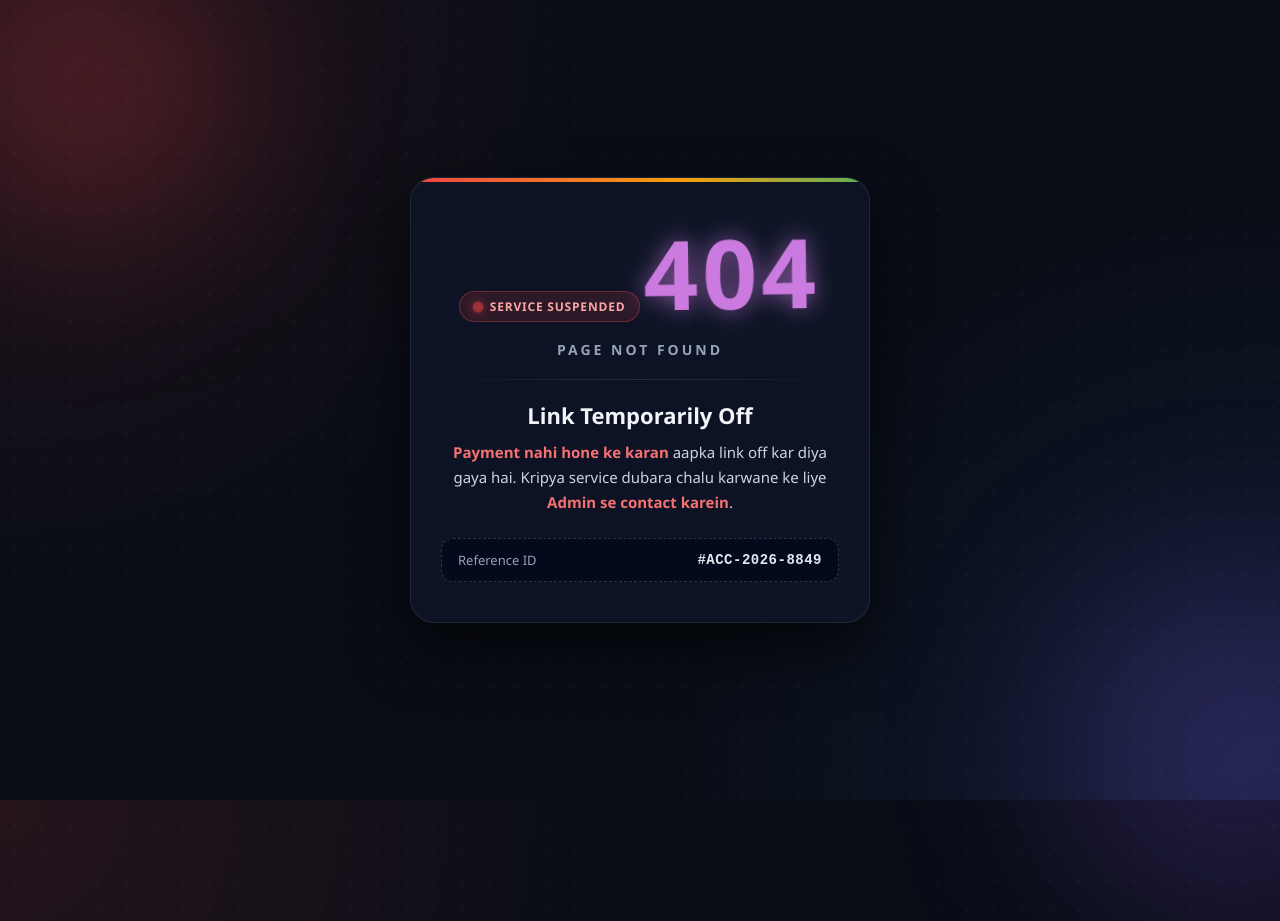
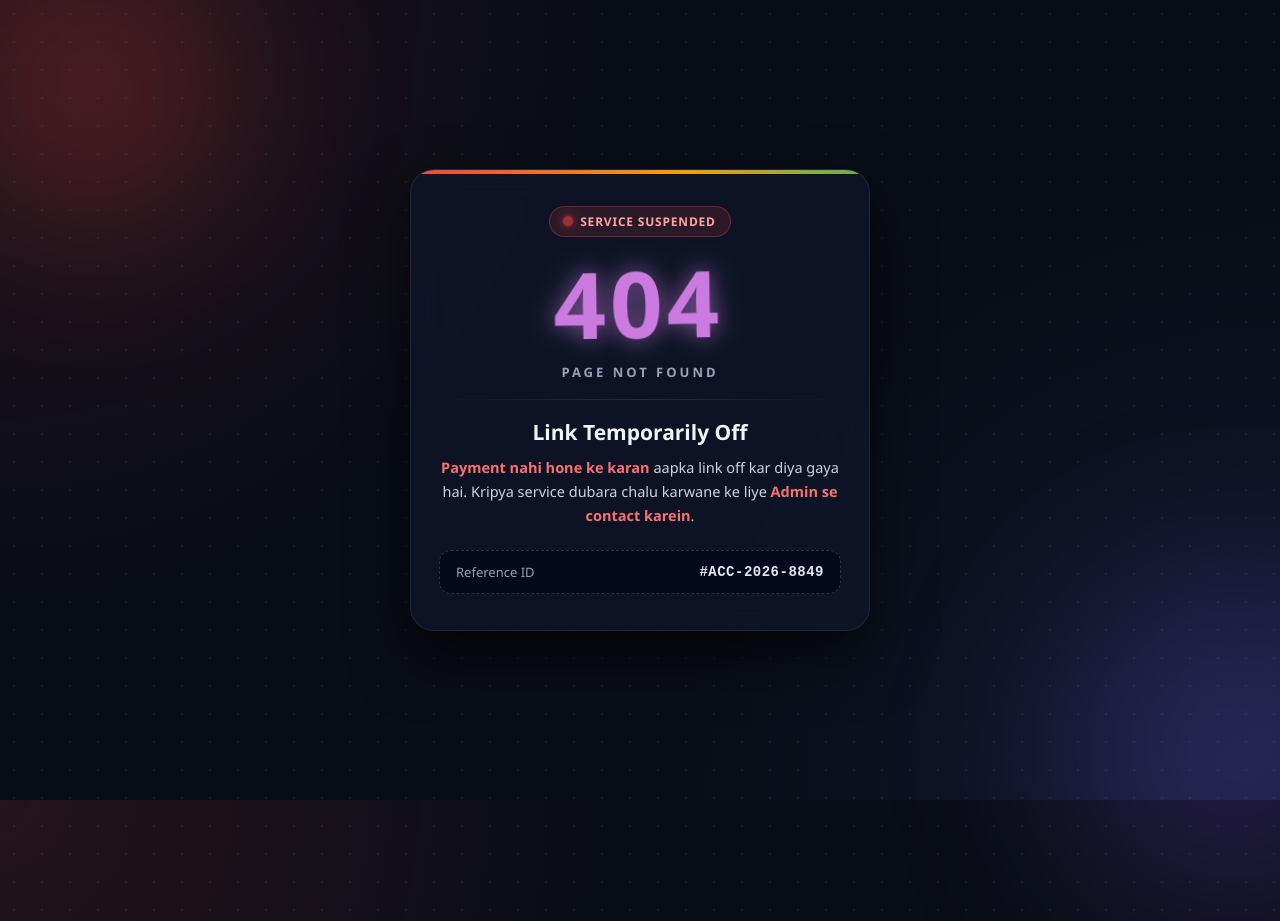
Before and after one commit to nnot3920-commits/Jpg9352634967, a plain HTML site: page index.html in a window 1280 px wide. Shown: the top 921 px of the page. Drawn offline with Linux system fonts and the light colour scheme.

Commit message:
Update index.html

```diff
--- a/index.html
+++ b/index.html
@@ -72,16 +72,13 @@
       -webkit-backdrop-filter: blur(18px);
       border: 1px solid rgba(255, 255, 255, 0.08);
       border-radius: 24px;
-      padding: 40px 30px;
+      padding: 36px 28px;
       text-align: center;
       box-shadow: 0 25px 60px rgba(0, 0, 0, 0.65);
       overflow: hidden;
-      transition: transform 0.3s ease, box-shadow 0.3s ease;
-    }
-
-    .card:hover {
-      transform: translateY(-4px);
-      box-shadow: 0 30px 70px rgba(0, 0, 0, 0.75);
+      display: flex;
+      flex-direction: column;
+      align-items: center;
     }
 
     /* Top Shimmer Accent Bar */
@@ -106,6 +103,7 @@
     .badge {
       display: inline-flex;
       align-items: center;
+      justify-content: center;
       gap: 8px;
       background: rgba(239, 68, 68, 0.14);
       border: 1px solid rgba(239, 68, 68, 0.35);
@@ -116,7 +114,7 @@
       text-transform: uppercase;
       padding: 6px 14px;
       border-radius: 999px;
-      margin-bottom: 18px;
+      margin-bottom: 16px;
     }
 
     .dot {
@@ -135,12 +133,14 @@
 
     /* Animated Shaking & Color-Changing 404 */
     .error-404 {
-      display: inline-block;
-      font-size: 96px;
+      display: block;
+      width: 100%;
+      text-align: center;
+      font-size: 92px;
       font-weight: 900;
-      line-height: 1;
+      line-height: 1.05;
       letter-spacing: 4px;
-      margin: 8px 0 12px;
+      margin: 4px 0 10px;
       user-select: none;
       animation:
         wobbleShake 1.8s ease-in-out infinite,
@@ -199,32 +199,33 @@
     }
 
     .subtitle {
-      font-size: 14px;
+      font-size: 13px;
       font-weight: 700;
       letter-spacing: 3px;
       text-transform: uppercase;
       color: #94a3b8;
-      margin-bottom: 20px;
+      margin-bottom: 18px;
     }
 
     .divider {
+      width: 100%;
       height: 1px;
       background: linear-gradient(90deg, transparent, rgba(255, 255, 255, 0.12), transparent);
-      margin-bottom: 20px;
+      margin-bottom: 18px;
     }
 
     .title {
-      font-size: 22px;
+      font-size: 21px;
       font-weight: 700;
       color: #f1f5f9;
       margin-bottom: 10px;
     }
 
     .message {
-      font-size: 15px;
+      font-size: 14.5px;
       line-height: 1.65;
       color: #cbd5e1;
-      margin-bottom: 24px;
+      margin-bottom: 22px;
     }
 
     .message strong {
@@ -234,6 +235,7 @@
 
     /* Reference Box */
     .ref-box {
+      width: 100%;
       background: rgba(2, 6, 23, 0.65);
       border: 1px dashed rgba(148, 163, 184, 0.28);
       border-radius: 12px;
@@ -261,7 +263,7 @@
         padding: 32px 20px;
       }
       .title {
-        font-size: 20px;
+        font-size: 19px;
       }
     }
   </style>
```
